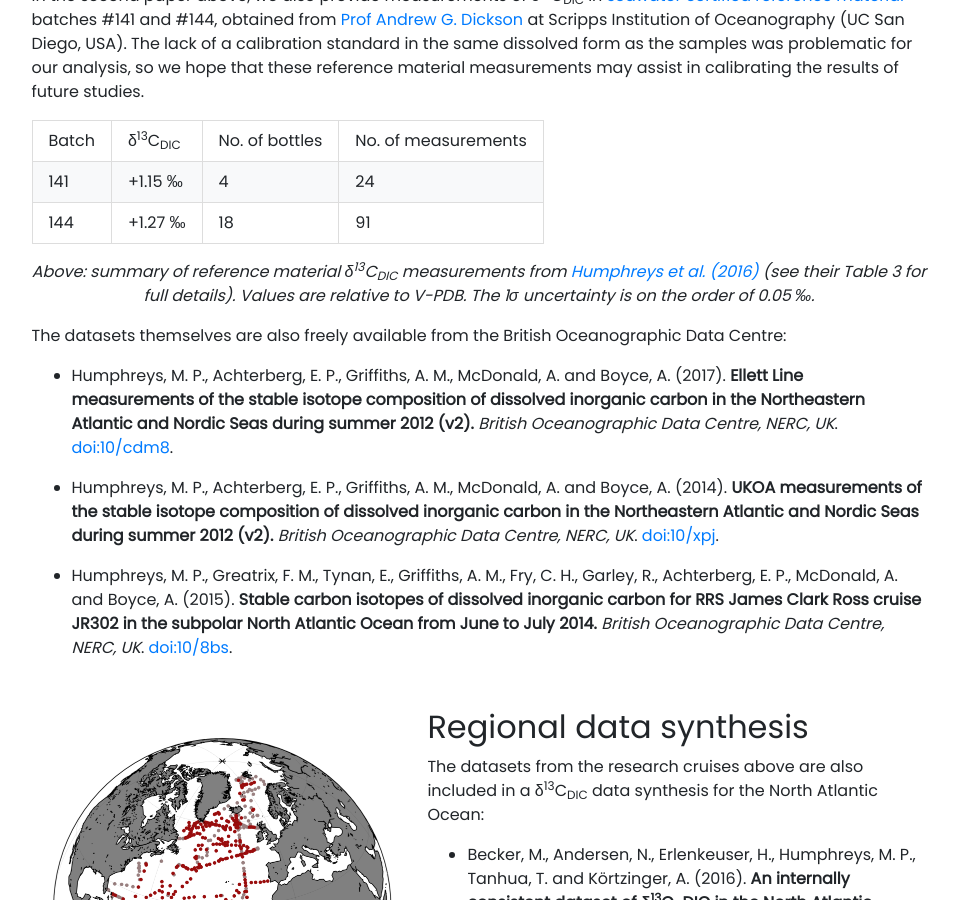
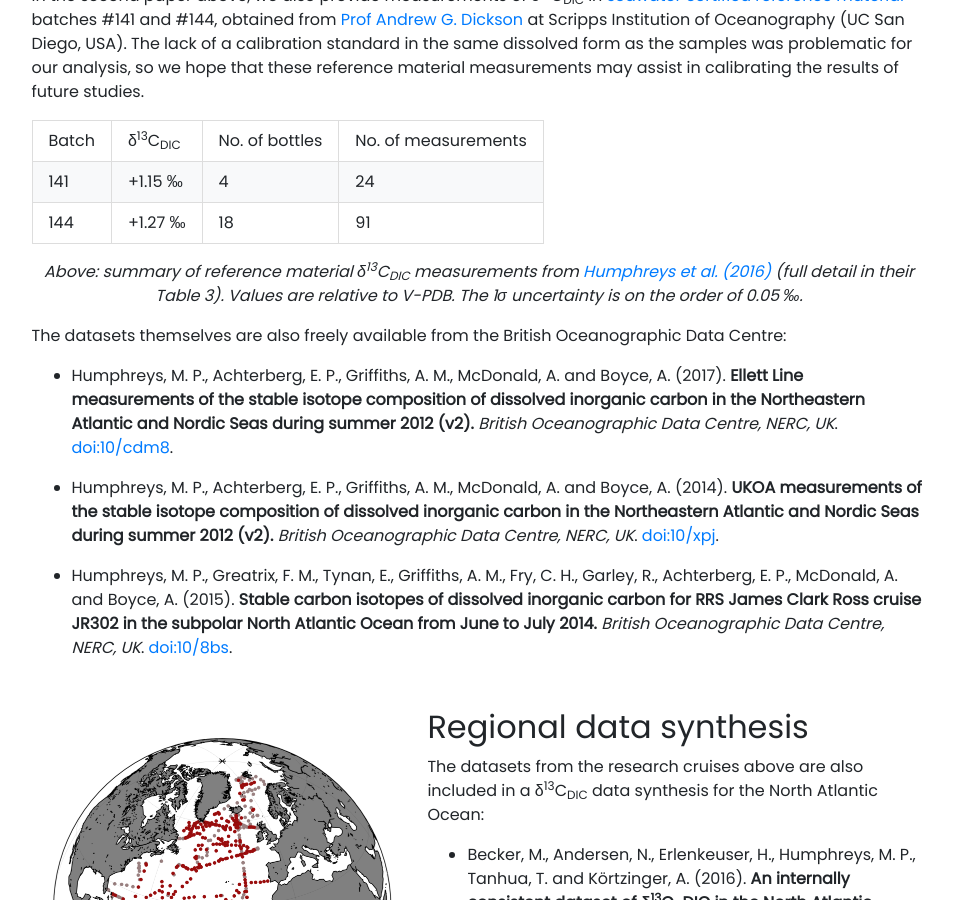
Before and after one commit to mvdh7/mvdh7.github.io, a Jekyll site: the page built from _projects/450-isotopes.md, in a window 1280 px wide and 900 px high, scrolled down 1278 px. Shown: the whole window, without its empty margins (161-1118 px from the left). Built offline with Jekyll 4.4.1, drawn with Linux system fonts in a browser that asks for light colours; nearby versions of some CDN libraries; comment, search, counter and statistics services are not loaded.

Commit message:
Full detail

```diff
--- a/_projects/450-isotopes.md
+++ b/_projects/450-isotopes.md
@@ -52,7 +52,7 @@
 <td>91</td>
 </tr></table>
 
-<p class="text-center"><em>Above: summary of reference material δ<sup>13</sup>C<sub>DIC</sub> measurements from <a href="http://doi.org/10.5194/essd-8-221-2016">Humphreys et al. (2016)</a> (see their Table 3 for full details). Values are relative to V-PDB. The 1σ uncertainty is on the order of 0.05 ‰.</em></p>
+<p class="text-center"><em>Above: summary of reference material δ<sup>13</sup>C<sub>DIC</sub> measurements from <a href="http://doi.org/10.5194/essd-8-221-2016">Humphreys et al. (2016)</a> (full detail in their Table 3). Values are relative to V-PDB. The 1σ uncertainty is on the order of 0.05 ‰.</em></p>
 
 The datasets themselves are also freely available from the British Oceanographic Data Centre:
 
```
